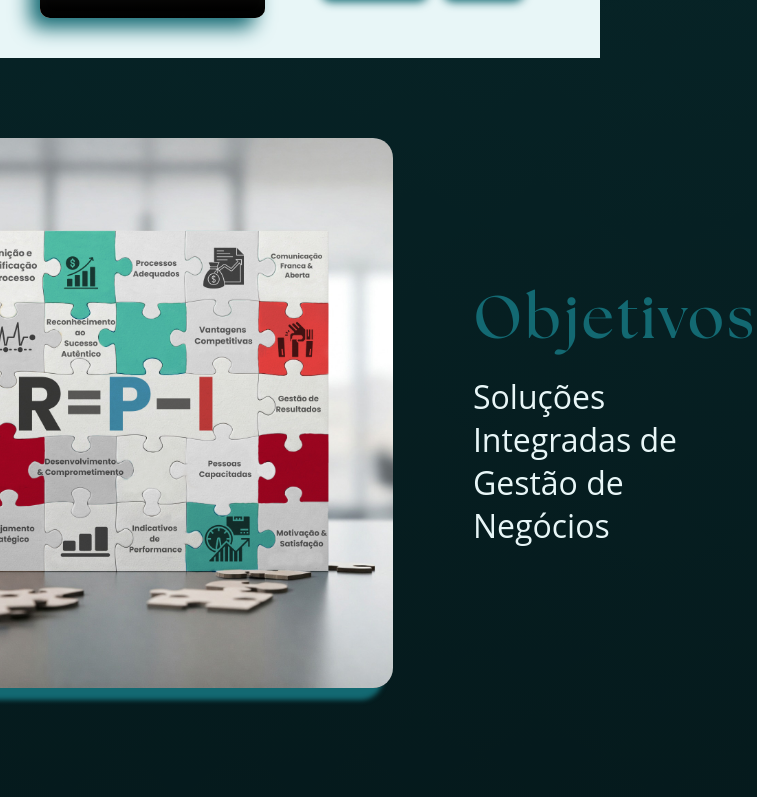
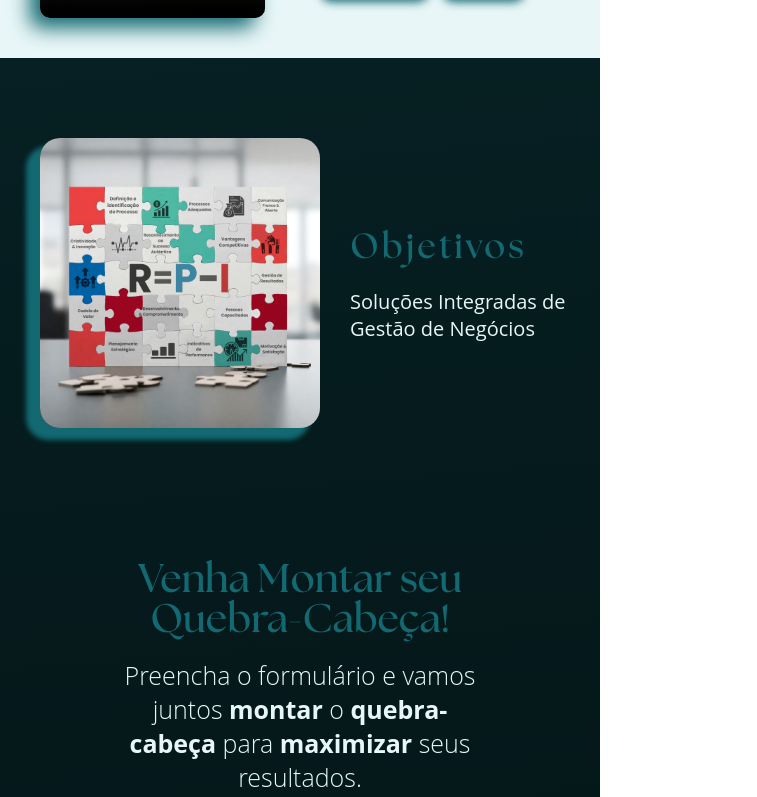
Before and after one commit to CaioMBM/Site-RPI, a plain HTML site: page index.html in a window 600 px wide. Shown: the part 4934-5731 px from the top of the page, 757 px wide, since content can reach past the window. Drawn offline with nearby package versions, Linux system fonts and the light colour scheme; grey boxes are pictures that could not be loaded.

Commit message:
Ajuste na responsividade na section 8 (599px-738px)

```diff
--- a/style/main/section8Responsivo.css
+++ b/style/main/section8Responsivo.css
@@ -32,7 +32,30 @@
         max-height: 300px;
     }
 }
+@media only screen and (min-width: 599px) and (max-width: 738px){
+    section#section8{
+        padding: 80px 30px 90px 40px;
+        gap: 30px;
+    }
 
+    section#section8 img{
+        width: 280px;
+        height: 290px;
+    }
+
+    /* Caixa com o título e o parágrafo */
+    section#section8 div {
+        width: 225px;
+    }
+
+    section#section8 div h1{
+        font-size: 35px;
+    }
+
+    section#section8 div p{
+        font-size: 20px;
+    }
+}
 @media only screen and (min-width: 739px) and (max-width: 878px){
     section#section8{
         padding: 80px 40px 120px 50px;
```
